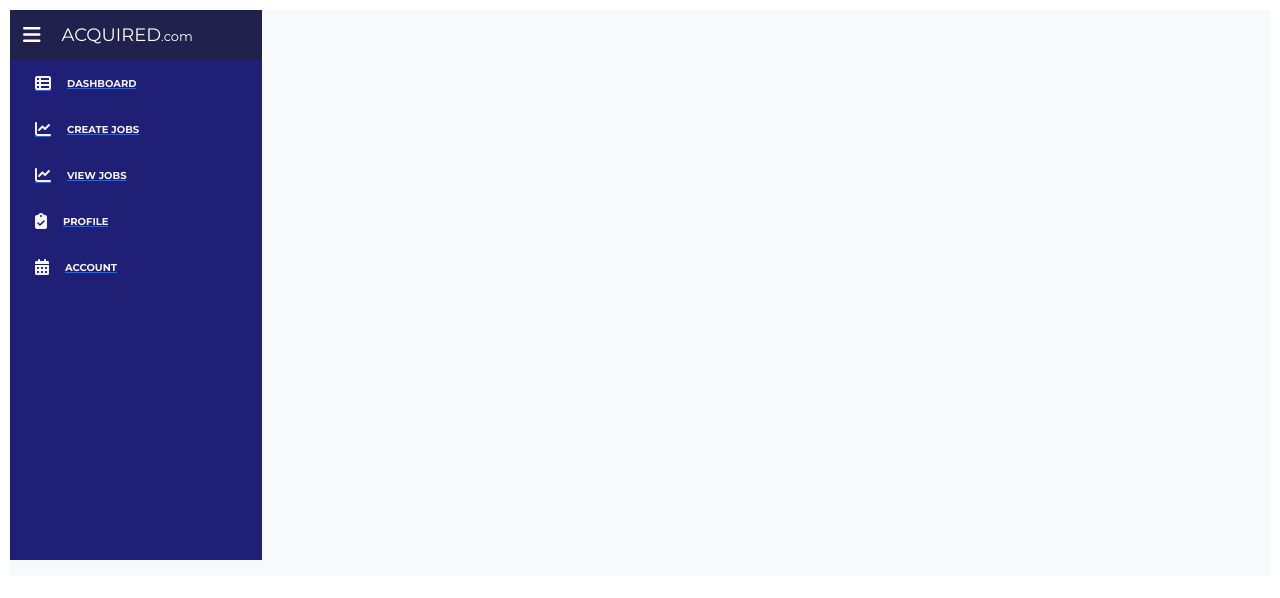
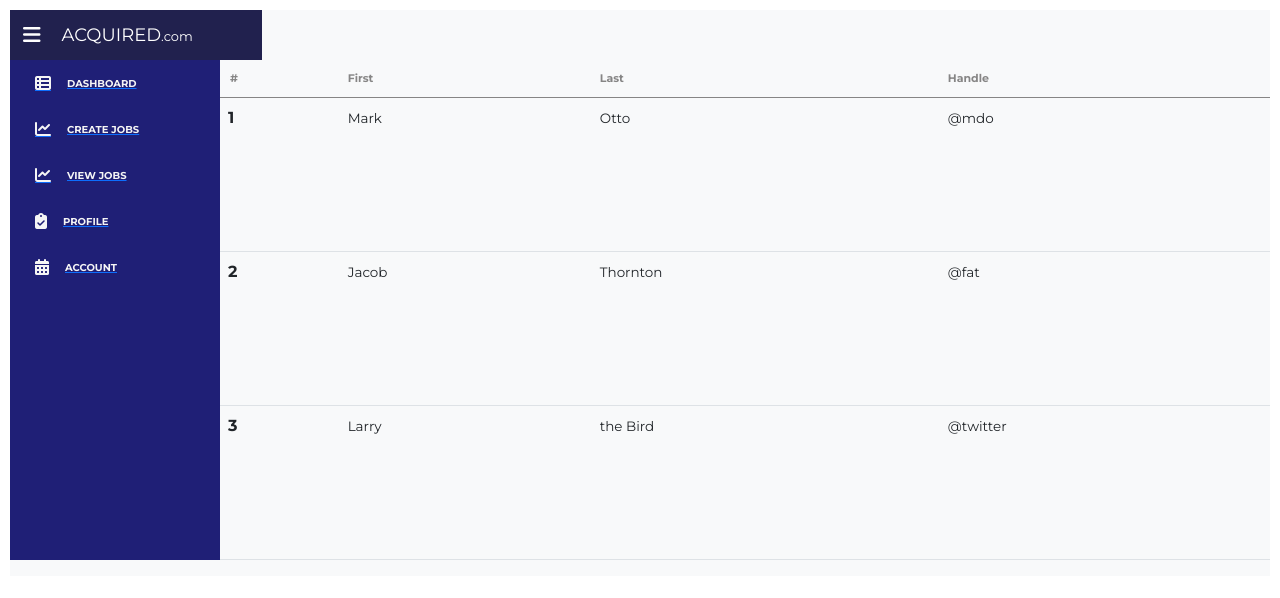
Before and after one commit to Ramudgar/react-websites, a React (Create React App) app: page /viewJob in a window 1280 px wide. Shown: the top 598 px of the page. Built offline with nearby package versions, Linux system fonts and the light colour scheme.

Commit message:
viewjobs ui is added

```diff
--- a/src/component/company/com-mid.js
+++ b/src/component/company/com-mid.js
@@ -3,6 +3,7 @@ import { Routes, Route } from "react-router-dom";
 import ComDashboard from "./com-dashboard";
 import AddJob from "./add-job";
 import Profile from "./profile";
+import ViewJobs from "./view-jobs";
 
 
 class ComMid extends Component{
@@ -12,6 +13,7 @@ class ComMid extends Component{
 <Route path="/" element={<ComDashboard/>} ></Route>   /* This code checks and open the landing page whether the link is empty */
 <Route path="/addJob" element={<AddJob/>} ></Route>
 <Route path="/addProfile" element={<Profile/>} ></Route>
+<Route path="/viewJob" element={<ViewJobs/>} ></Route>
 </Routes>
         )
     }
--- a/src/component/company/com_home.js
+++ b/src/component/company/com_home.js
@@ -13,7 +13,7 @@ function ComHome() {
         <ul id="navbar-items" className="p-0">
            <Link to="/"><li> <span className="fas fa-th-list"></span> <span className="ps-3 name" href="/">Dashboard</span> </li></Link>
            <Link to="/addJob"> <li> <span className="fas fa-chart-line"></span> <span className="ps-3 name">Create Jobs</span> </li></Link>
-           <Link to=""> <li> <span className="fas fa-chart-line"></span> <span className="ps-3 name">View Jobs</span> </li></Link>
+           <Link to="/ViewJob"> <li> <span className="fas fa-chart-line"></span> <span className="ps-3 name">View Jobs</span> </li></Link>
            <Link to="/addProfile"><li> <span className="fas fa-clipboard-check"></span> <span className="ps-3 name">Profile</span> </li></Link>
            <Link to=""><li> <span className="fas fa-calendar-alt"></span> <span className="ps-3 name">account</span> </li></Link>
         </ul>
--- /dev/null
+++ b/src/component/company/view-jobs.js
@@ -0,0 +1,42 @@
+function ViewJobs(){
+    return(
+        <>
+<table class="table">
+  <thead class="thead-dark">
+    <tr>
+      <th scope="col">#</th>
+      <th scope="col">First</th>
+      <th scope="col">Last</th>
+      <th scope="col">Handle</th>
+    </tr>
+  </thead>
+  <tbody>
+    <tr>
+      <th scope="row">1</th>
+      <td>Mark</td>
+      <td>Otto</td>
+      <td>@mdo</td>
+    </tr>
+    <tr>
+      <th scope="row">2</th>
+      <td>Jacob</td>
+      <td>Thornton</td>
+      <td>@fat</td>
+    </tr>
+    <tr>
+      <th scope="row">3</th>
+      <td>Larry</td>
+      <td>the Bird</td>
+      <td>@twitter</td>
+    </tr>
+  </tbody>
+</table>
+
+
+
+
+
+        </>
+    )
+}
+export default ViewJobs;
```
